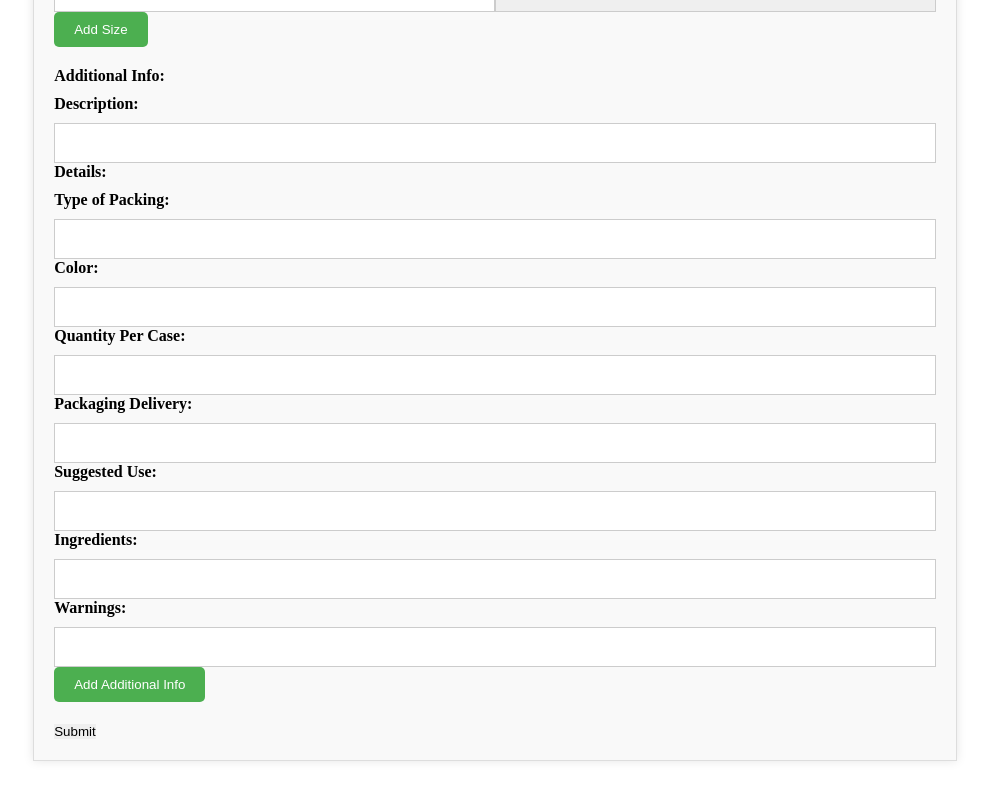
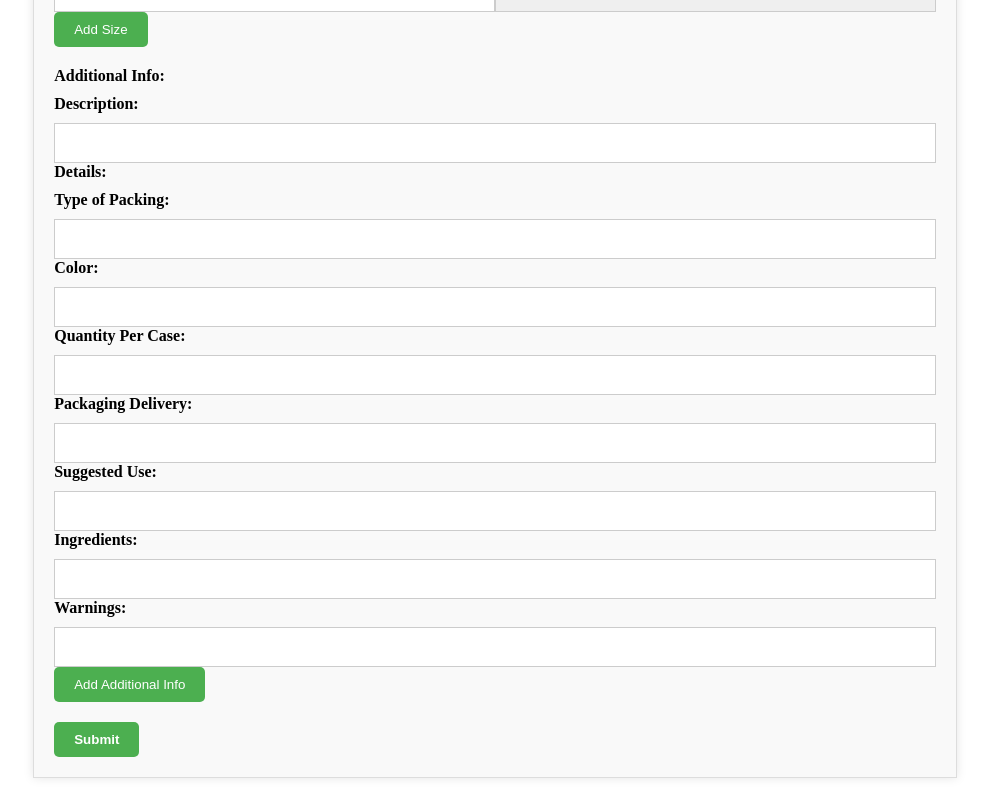
Before and after one commit to KiwiScreams/e-commerce-react, a React (Vite) app: page /admin/add in a window 1280 px wide. Shown: the part 1053-1853 px from the top of the page, without its empty margins (293-1280 px from the left). Built offline with nearby package versions, Linux system fonts and the light colour scheme; the HTML template or start-up script is replaced by a standard one.

Commit message:
add classname :)

```diff
--- a/src/components/admin components/add product/AddProduct.css
+++ b/src/components/admin components/add product/AddProduct.css
@@ -110,6 +110,7 @@
   color: #fff;
   padding: 10px 20px;
   border: none;
+  font-weight: bold;
   border-radius: 5px;
   cursor: pointer;
 }
--- a/src/components/admin components/add product/AddProduct.jsx
+++ b/src/components/admin components/add product/AddProduct.jsx
@@ -358,7 +358,7 @@
             Add Additional Info
           </button>
         </div>
-        <button type="submit">Submit</button>
+        <button type="submit" className="submit-button">Submit</button>
       </form>
     </section>
   );
```
